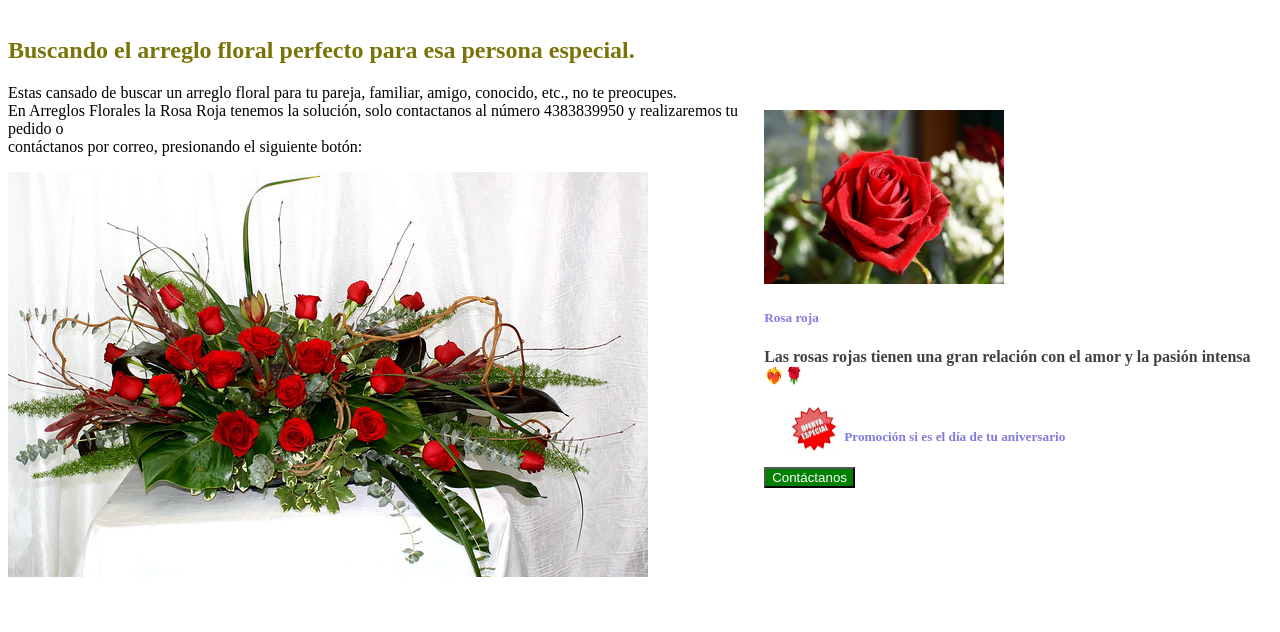
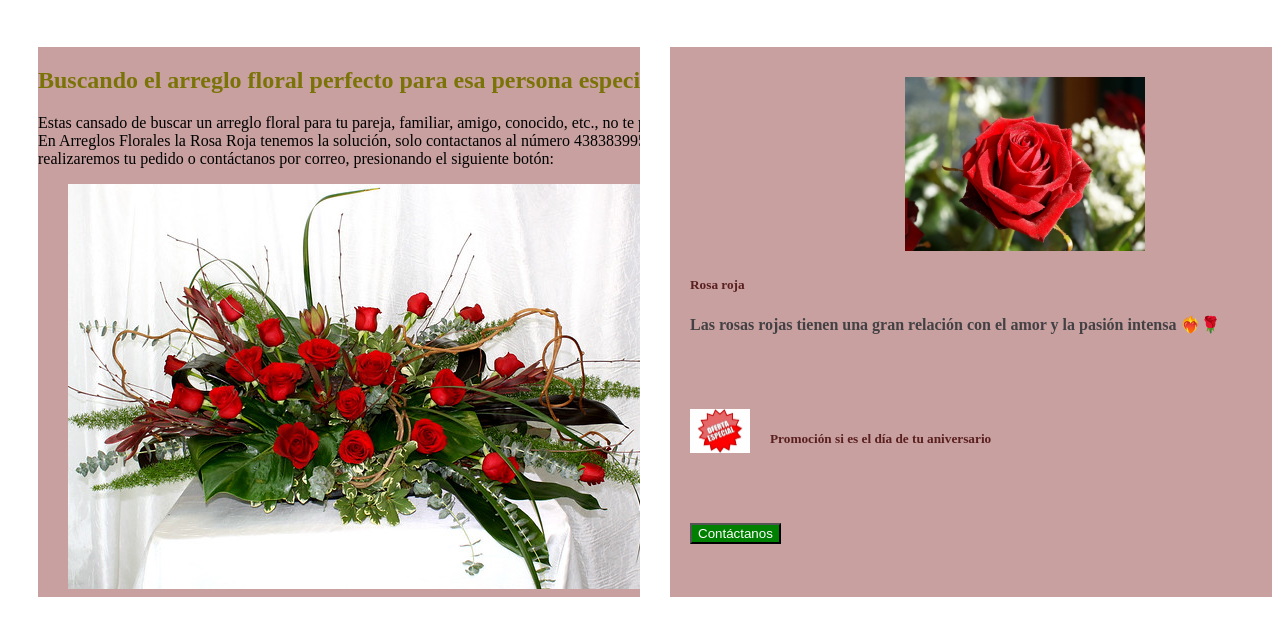
Before and after one commit to marajennifer12/Pr-ctica1, a plain HTML site: page index.html in a window 1280 px wide. Shown: the part 1701-2333 px from the top of the page. Drawn offline with Linux system fonts and the light colour scheme.

Commit message:
Correcciones

```diff
--- a/index.html
+++ b/index.html
@@ -56,7 +56,7 @@
 
     <article class="formu">
     <form> <!-- Este es un formulario-->
-            <label for="name">Nombre</label>
+            <label for="name">Nombre</label> <!--Label es para poner texto que indique la acción de un botón pot lo general-->
             <input type="text" id="name" name="fname" placeholder="Nombre"><br><br>
             <label>Apellido</label>
             <input type="text" id="lastname" name="lastname" placeholder="Apellido"><br><br>
@@ -98,27 +98,22 @@
 
 <!-- Tarea -->
 <section class="Perfil">
-
-
     <article class="Anuncio">
-        <form action="">
         <div>
             <h2>Buscando el arreglo floral perfecto para esa persona especial.</h2>
             <p>Estas cansado de buscar un arreglo floral para tu pareja, familiar, amigo, conocido, etc.,
-            no te preocupes.<br>
+            no te preocupes.
             En Arreglos Florales la Rosa Roja tenemos la solución, solo contactanos al
-            número 4383839950 y realizaremos tu pedido o <br>
-            contáctanos por correo, presionando el siguiente
+            número 4383839950 y realizaremos tu pedido o contáctanos por correo, presionando el siguiente
             botón:
             </p>
+            <img class="arreglo" src="img/arreglo.jpg" alt="">
         </div>
-            <img src="img/arreglo.jpg" alt="">
     </article>
 
     <article class="Anuncio">
-
         <div>
-            <img src="img/rosa.jpeg" height="174px" width="240px">
+            <img class="rosa" src="img/rosa.jpeg" height="174px" width="240px">
             <h5>Rosa roja</h5>
             <h4>Las rosas rojas tienen una gran relación con el amor y la pasión intensa ❤️‍🔥🌹</h4>
         </div>
@@ -126,10 +121,10 @@
             <img src="img/oferta.jpeg" height="44px" width="60px">
             <h5>Promoción si es el día de tu aniversario</h5>
         </div>
+        <div>
             <button>Contáctanos</button>
+        </div>
     </article>
-
-    </form>
 </section>
 <br><br><br>
 <!------------------------------------------------------------------------------------------------------->
--- a/styles.css
+++ b/styles.css
@@ -16,7 +16,7 @@ h4 {
 }
 
 h5 {
-    color: #827bdd;
+    color: #5a1f1f;
 }
 
 h6 {
@@ -81,6 +81,8 @@ li {
     margin-left: 100px;
     margin-right: 50px;
     align-items: center;
+    margin-bottom: 0px; /*Margen de la parte de abajo*/
+    margin-top: 30px; /*Margen de la parte de arriba*/
 }
 
 .features {
@@ -88,6 +90,7 @@ li {
     display: grid;
     grid-template-columns: repeat(2, 500px); /* (2, 300px 300px) --> Agregar dos columnas de 300 pixeles  */
     grid-template-rows: repeat(2, 300px);
+    padding: 15% 15%; /*padding para alinear elementos o grupos de elementos en la página*/
 }
 
 /*.article .feature-card{
@@ -105,7 +108,7 @@ li {
     border: 2px solid #221303f1;
     display: flex;
     align-items: center;
-    overflow: hidden;
+    overflow: hidden; /*overflow sirve para que no se desborde los elementos dentro de un contenedor*/
 }
 
 .features .feature-card .feature-content {
@@ -161,15 +164,36 @@ li {
 }
 
 .Promo {
+    display: flex;
     margin-left: 20px;
-    margin-right: 0px;
-    display: flex;
 }
 
-article .Anuncio {
-    /*display: grid;*/
-    /*grid-template-columns: 200px;
-    grid-template-rows: 200px;*/
+.Anuncio {
+    display: grid;
+    background-color: rgb(200, 160, 160);
+    width: 700px;
+    height: 550px;
+    margin-left: 30px;
+    overflow: hidden;
+}
+
+.Perfil .Anuncio .arreglo {
+    margin-left: 30px;
+}
+
+.Perfil .Anuncio .rosa {
+    margin-left: 235px;
+    margin-top: 30px;
+}
+
+.Perfil .Anuncio button {
+    margin-left: 20px;
+}
+.Perfil .Anuncio h4 {
+    margin-left: 20px;
+}
+.Perfil .Anuncio h5 {
+    margin-left: 20px;
 }
 
 /*-------------------------------------- Aquí empiezan los media querys --------------------------------------*/
@@ -185,9 +209,6 @@ h1 {
     font-size: 30px;
 }
 
-.features {
-
-}
 
 main {
     margin-top: 130px;
@@ -218,8 +239,7 @@ main {
 }
 
 /** dispositivos extra grandes (monitores grandes, tvs) */
-@media (min-width: 1200px) {
-
+@media (min-width: 1200px) {
 }
 
 /*Examen Unidad 1 Fecha:27/2/2023*/
```
